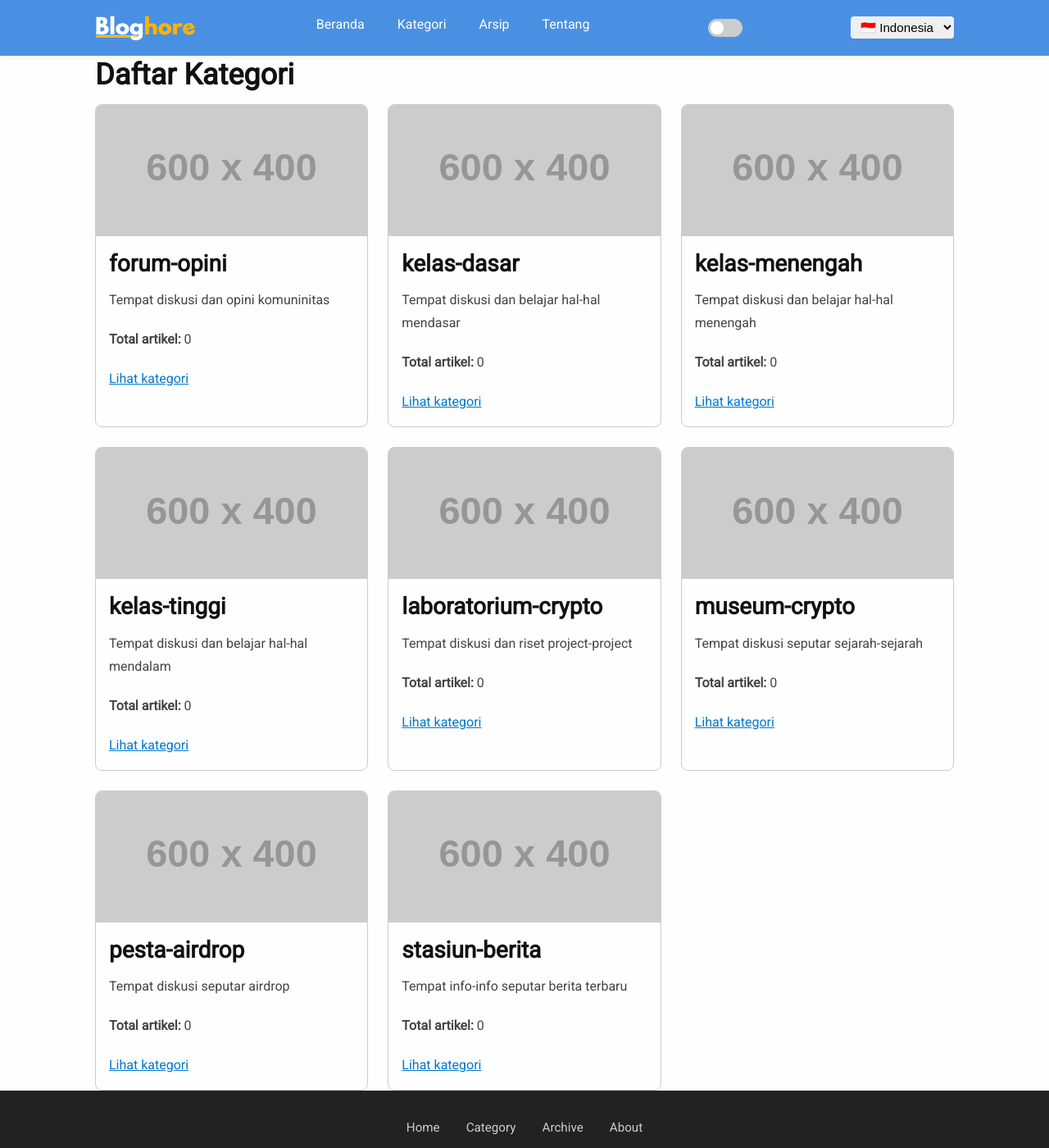
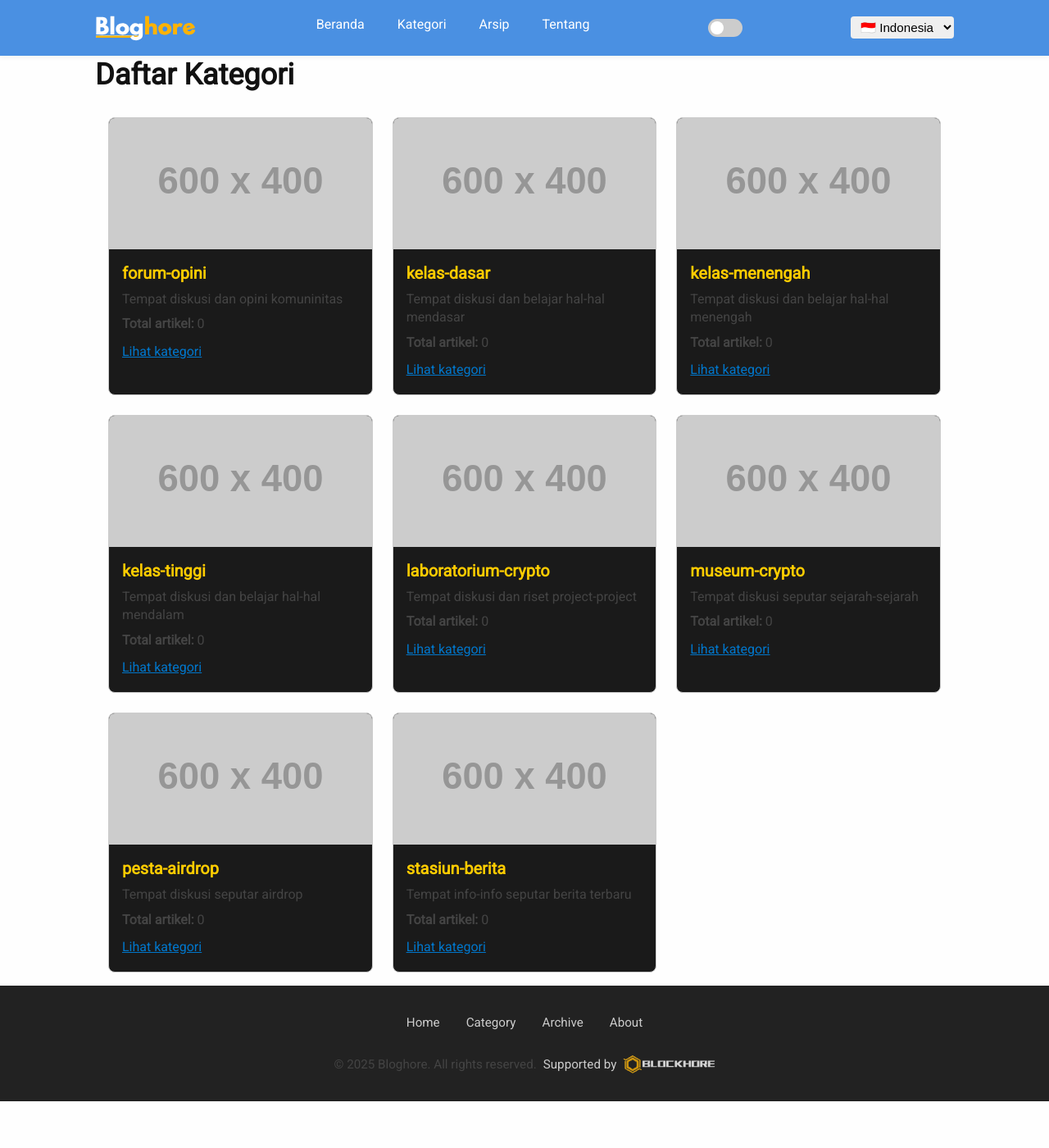
Before and after one commit to Blockhore/bloghore.github.io, a Jekyll site: the page built from _categories/forum-opini.md, in a window 1280 px wide and 1400 px high. Shown: the whole window at 82% size. Built offline with Jekyll 4.4.1, drawn with Linux system fonts in a browser that asks for light colours.

Commit message:
Update _category.scss

```diff
--- a/_sass/_category.scss
+++ b/_sass/_category.scss
@@ -1,28 +1,49 @@
-.category-detail {
-  margin-top: 2rem;
+.category-grid {
+  display: grid;
+  grid-template-columns: repeat(auto-fit, minmax(280px, 1fr));
+  gap: 1.5rem;
+  padding: 1rem;
+}
 
-  h1 {
-    font-size: 1.75rem;
-    font-weight: bold;
-    margin-bottom: 1rem;
-    border-left: 4px solid $color-primary;
-    padding-left: 0.75rem;
+.category-card {
+  border: 1px solid #ccc;
+  border-radius: 8px;
+  overflow: hidden;
+  background-color: #1a1a1a; // contoh dark bg
+  color: #eee;
+
+  img {
+    width: 100%;
+    height: 160px;
+    object-fit: cover;
+    transition: transform 0.3s ease;
   }
 
-  .category-count {
-    font-size: 1rem;
-    color: #666;
-    margin-bottom: 2rem;
+  &:hover img {
+    transform: scale(1.05);
   }
 
-  .grid-list {
-    display: grid;
-    grid-template-columns: repeat(auto-fill, minmax(280px, 1fr));
-    gap: 1.5rem;
-  }
+  div {
+    padding: 1rem;
 
-  .no-post {
-    font-style: italic;
-    color: #999;
+    h2 {
+      margin: 0 0 0.5rem 0;
+      font-size: 1.25rem;
+      color: #ffcc00;
+    }
+
+    p {
+      margin: 0 0 0.5rem 0;
+      line-height: 1.4;
+    }
+
+    a {
+      color: #00aaff;
+      text-decoration: underline;
+
+      &:hover {
+        color: #0088cc;
+      }
+    }
   }
 }
```
